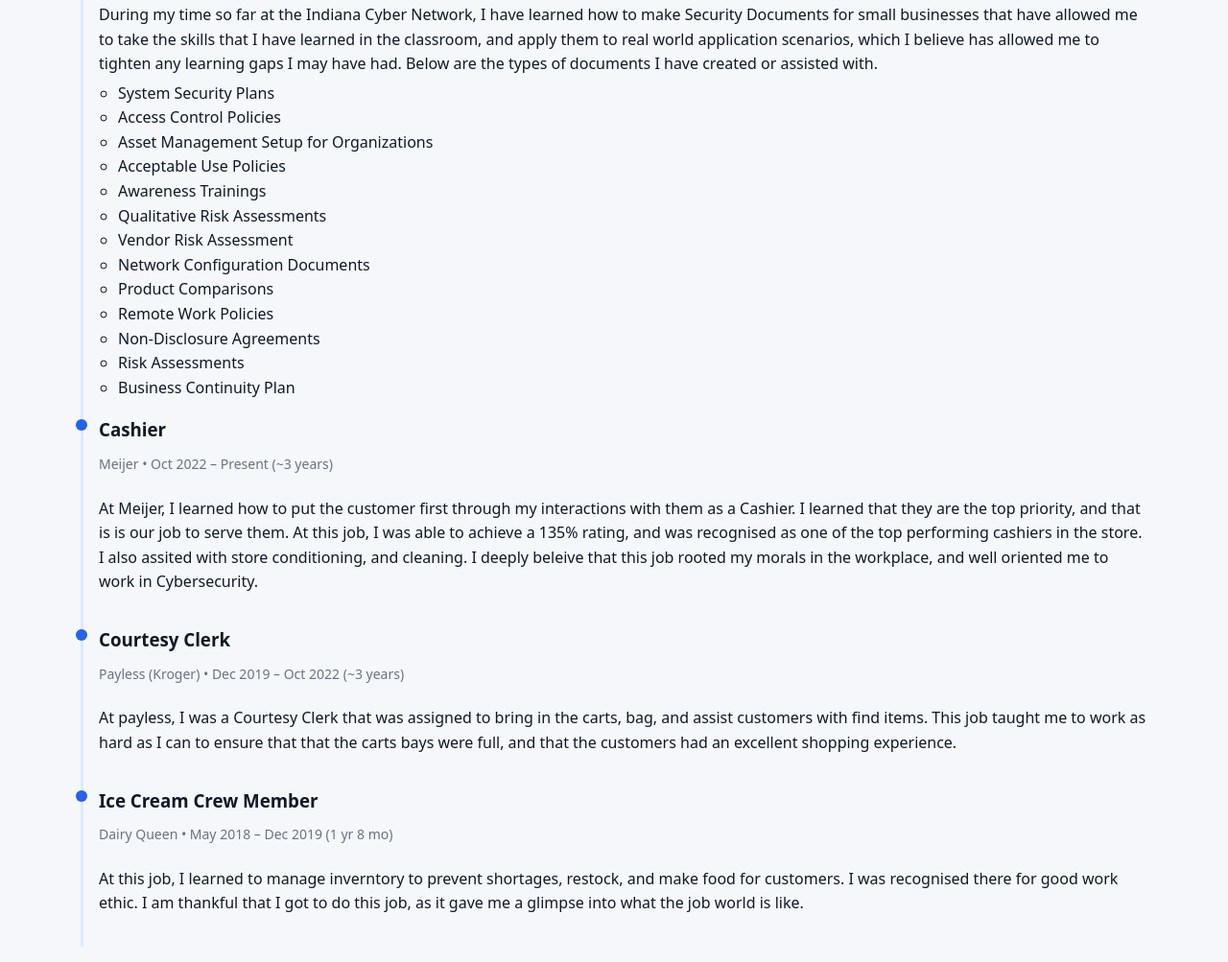
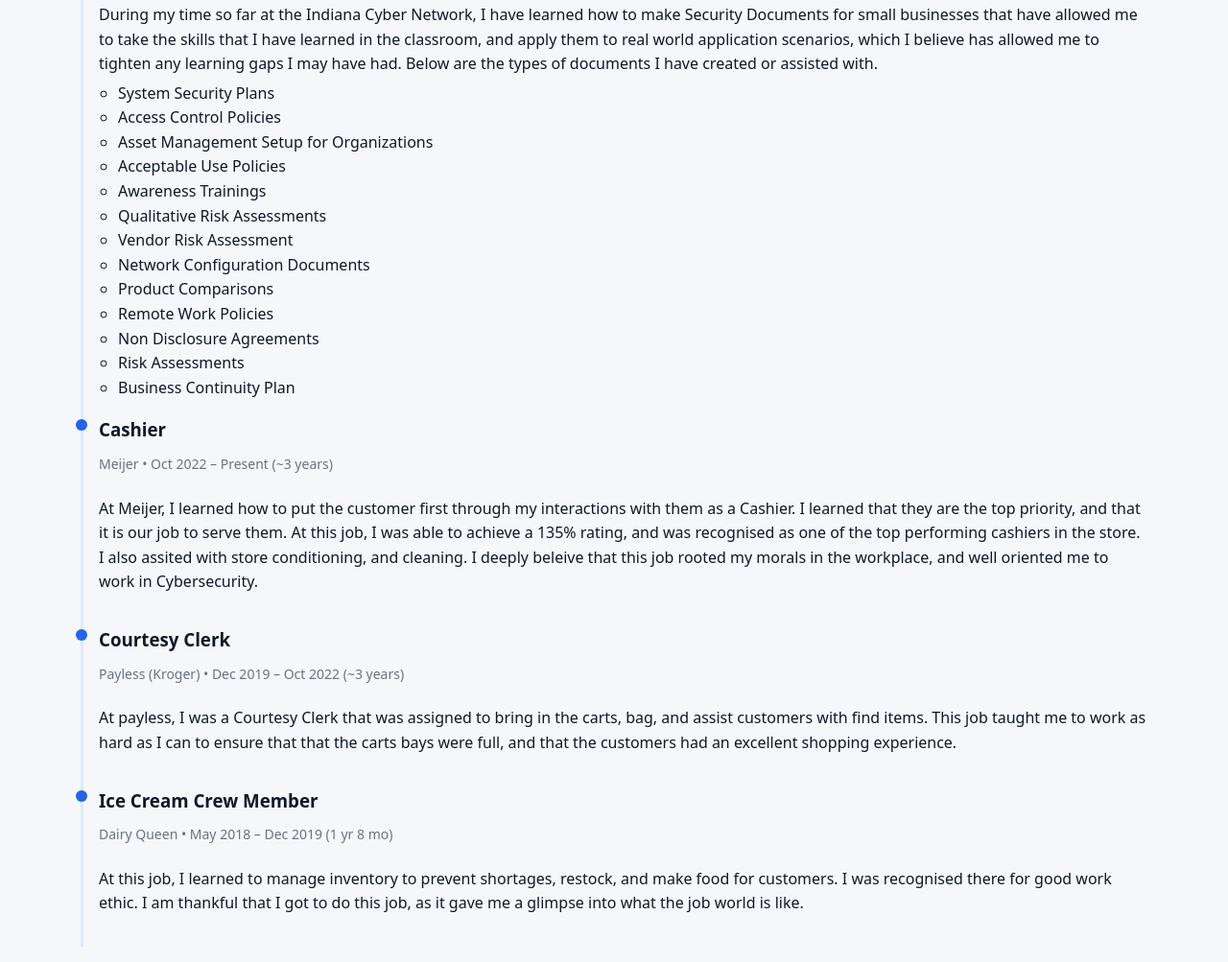
Before and after one commit to zacharyl1003/zacharyl1003.github.io, a plain HTML site: page index.html in a window 1280 px wide. Shown: the part 2097-3100 px from the top of the page at 96% size. Drawn offline with Linux system fonts and the light colour scheme.

Commit message:
final commit

```diff
--- a/index.html
+++ b/index.html
@@ -243,7 +243,7 @@ a:hover{text-decoration:underline}
         <h3>Wireshark & SET Toolkit Exercises</h3>
         <p class="meta">Wireshark • Social-Engineer Toolkit</p>
         <p>Gained experience using Wireshark to scan for vulnerabilities and analyze network traffic.
-        I also learned how to safely use the Social-Engineer Toolkit to understand how attackers exploit systems like testing cloned websites and removable media attacks while learning how to defend against them.
+        I also learned how to safely use the Social Engineer Toolkit to understand how attackers exploit systems like testing cloned websites and removable media attacks while learning how to defend against them.
         These exercises gave me a better understanding of how penetration testing is done responsibly and ethically.</p>
       </div>
 
@@ -252,7 +252,7 @@ a:hover{text-decoration:underline}
         <p class="meta">C# • Python • C++ • JavaScript</p>
         <p>Through my computer science degree, I’ve worked with several languages including C#, Python, C++, and JavaScript.
         I’ve created websites, a calculator, text adventure games, and even a fully working Pong game from scratch.
-        These projects helped me improve in debugging, logic building, and problem-solving, which are all key parts of programming and cybersecurity work.</p>
+        These projects helped me improve in debugging, logic building, and problem solving, which are all key parts of programming and cybersecurity work.</p>
       </div>
     </div>
   </div>
@@ -284,7 +284,7 @@ a:hover{text-decoration:underline}
           <li>Network Configuration Documents</li>
           <li>Product Comparisons</li>
           <li>Remote Work Policies</li>
-          <li>Non-Disclosure Agreements</li>
+          <li>Non Disclosure Agreements</li>
           <li>Risk Assessments</li>
           <li>Business Continuity Plan</li>
         </ul>
@@ -297,7 +297,7 @@ a:hover{text-decoration:underline}
           <span class="meta">Meijer • Oct 2022 – Present (~3 years)</span>
         </div>
         <p>At Meijer, I learned how to put the customer first through my interactions with them as a Cashier.
-          I learned that they are the top priority, and that is is our job to serve them. At this job, I was able to achieve a 135% rating,
+          I learned that they are the top priority, and that it is our job to serve them. At this job, I was able to achieve a 135% rating,
            and was recognised as one of the top performing cashiers in the store. I also assited with store conditioning,
            and cleaning. I deeply beleive that this job rooted my morals in the workplace, and well oriented me to work in Cybersecurity.</p>
       </li>
@@ -317,7 +317,7 @@ a:hover{text-decoration:underline}
           <h3>Ice Cream Crew Member</h3>
           <span class="meta">Dairy Queen • May 2018 – Dec 2019 (1 yr 8 mo)</span>
         </div>
-        <p>At this job, I learned to manage inverntory to prevent shortages, restock, and make food for customers.
+        <p>At this job, I learned to manage inventory to prevent shortages, restock, and make food for customers.
           I was recognised there for good work ethic. I am thankful that I got to do this job, as it gave me a glimpse into what
            the job world is like.</p>
       </li>
```
